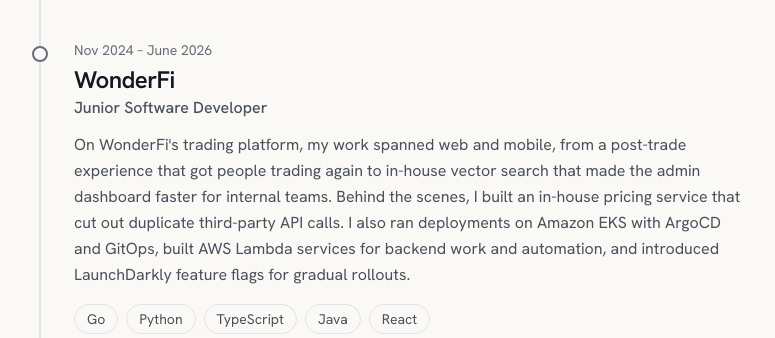
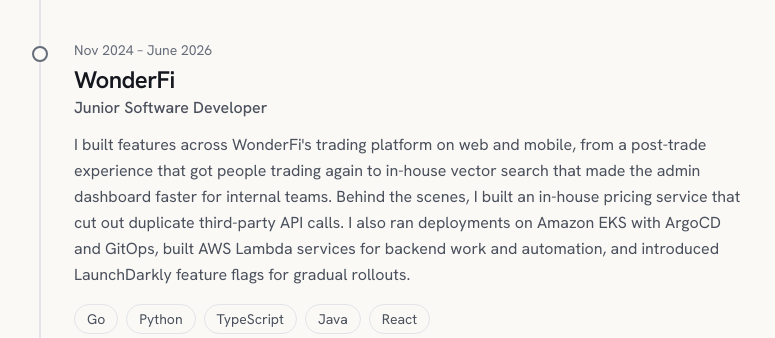
Before and after one commit to RickyBoall/portfolio, a Next.js app: page / in a window 1280 px wide. Shown: the part 1240-1578 px from the top of the page, without its empty margins (126-901 px from the left). Built offline with nearby package versions, Linux system fonts and the light colour scheme.

Commit message:
fix: Changed starter words

```diff
--- a/src/data/resume.js
+++ b/src/data/resume.js
@@ -112,7 +112,7 @@ export const tracks = {
             {
                 ...wonderfi,
                 role: "Junior Software Developer",
-                text: "On WonderFi's trading platform, my work spanned web and mobile, from a post-trade experience that got people trading again to in-house vector search that made the admin dashboard faster for internal teams. Behind the scenes, I built an in-house pricing service that cut out duplicate third-party API calls. I also ran deployments on Amazon EKS with ArgoCD and GitOps, built AWS Lambda services for backend work and automation, and introduced LaunchDarkly feature flags for gradual rollouts.",
+                text: "I built features across WonderFi's trading platform on web and mobile, from a post-trade experience that got people trading again to in-house vector search that made the admin dashboard faster for internal teams. Behind the scenes, I built an in-house pricing service that cut out duplicate third-party API calls. I also ran deployments on Amazon EKS with ArgoCD and GitOps, built AWS Lambda services for backend work and automation, and introduced LaunchDarkly feature flags for gradual rollouts.",
                 tags: ["Go", "Python", "TypeScript", "Java", "React", "React Native", "Redis", "Vector search", "Amazon EKS", "AWS Lambda", "ArgoCD", "LaunchDarkly"],
             },
             {
```
